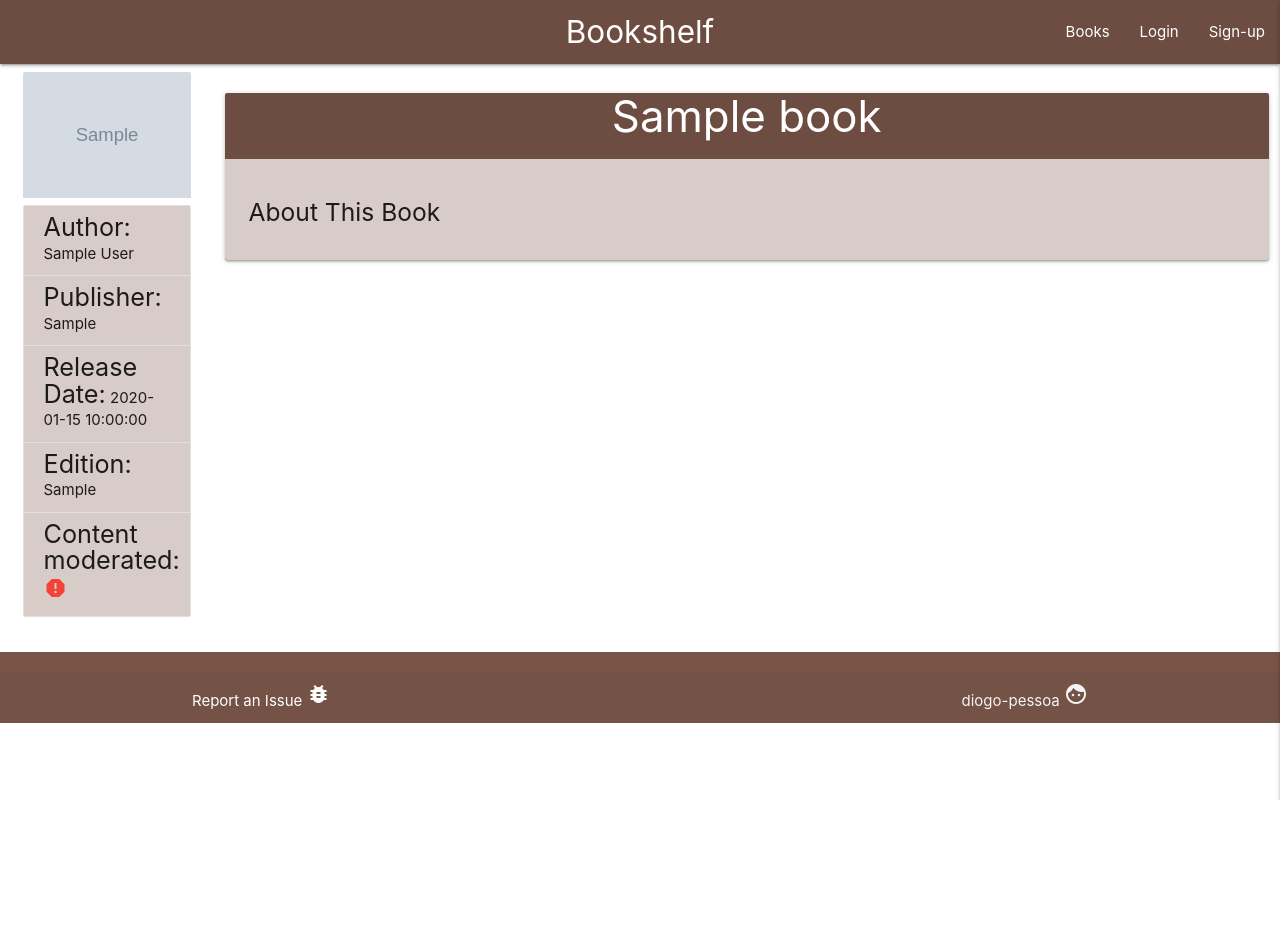
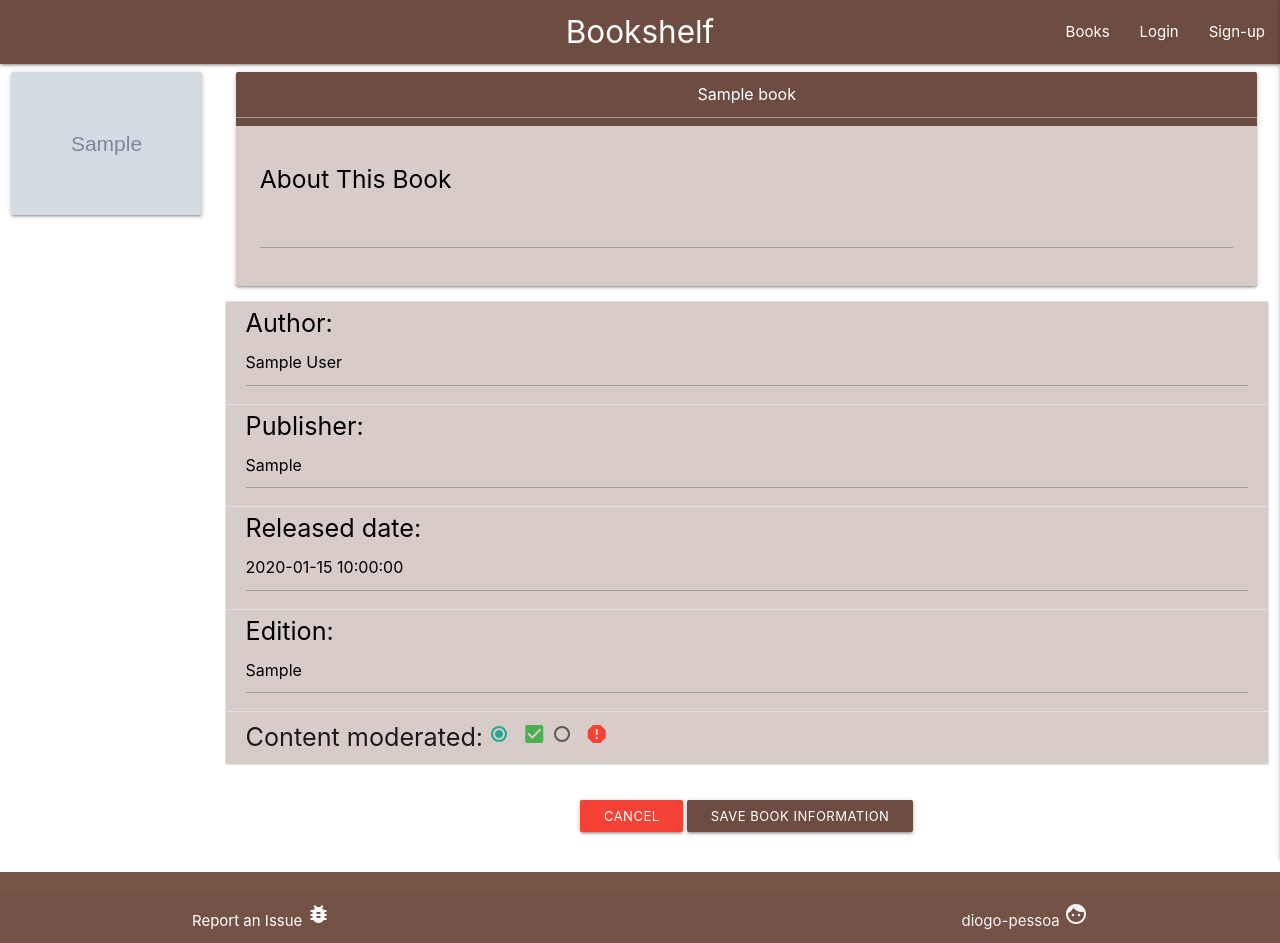
Before and after one commit to diogo-pessoa/milestoneThree, a Flask app: template app/book/templates/edit.html in a window 1280 px wide. Before the commit the page ends 800 px from the top, so only its background shows below. Run offline with Flask 2, Linux system fonts and the light colour scheme; the template is opened without the code that fills it: most values are stand-ins (such as "Sample title", 1, 10 or a date in 2020); grey boxes marked "Sample" are stand-in pictures; some libraries are stand-ins or nearby versions.

Commit message:
Edit template body complete
- edit.html
  - new template with form to change text-fields for book objects

- Book.html
  - updating book class method names
- books.html
  - updating book class method names

```diff
--- a/app/book/templates/books.html
+++ b/app/book/templates/books.html
@@ -12,12 +12,12 @@
             {% for book in books %}
             <li class="collection-item avatar brown lighten-4">
                 <i class="material-icons circle">folder</i>
-                <span class="title">{{ book.get_title() }}</span>
+                <span class="title">{{ book.get_formatted_title() }}</span>
                 <p>By {{ book.get_author() }} <br>
                     Published from {{ book.get_publisher() }} <br>
                     <span>Edition:</span> {{ book.get_edition() }}<br>
                 </p>
-                <a href="{{url_for( 'book.book_page', book_title=book.get_title_for_url()) }}"
+                <a href="{{url_for( 'book.book_page', book_title=book.get_raw_title()) }}"
                    class="secondary-content black-text">See more<i class="material-icons">link</i></a>
             </li>
             {% endfor %}
--- a/app/book/templates/edit.html
+++ b/app/book/templates/edit.html
@@ -4,8 +4,7 @@
 <div class="row">
 
     <div class="col s12 m4 l2">
-        <div class="card brown lighten-5">
-            <form class="col s12" method="POST" action="{{ url_for('book.edit', book_id=book.get_id()) }}">
+        <div class="card">
             <div class="card-image">
                 {% if book.get_cover_image() %}
                 <img class="responsive-img" src="{{ book.get_cover_image()}}">
@@ -13,45 +12,74 @@
                 <img class="responsive-img" src="{{ url_for('static', filename='/images/book_cover.png')  }}">
                 {% endif %}
             </div>
+        </div>
+    </div>
+    <div class="col s12 m8 l10">
+        <form class="col s12" method="POST" action="{{ url_for('book.edit', book_id=book.get_id()) }}">
+                <div class="card brown darken-1">
+                    <input id="title" name="title" minlength="5" maxlength="25"
+                           value="{{ book.get_formatted_title() }}" type="text" class="validate white-text title center" required>
+                    <div class="card-content brown lighten-4">
+                        <label for="description" class="black-text"><h5>About This Book</h5></label>
+                        <textarea id="description" name="description" minlength="5"
+                                  maxlength="200" class="materialize-textarea validate black-text" required>{{ book.get_description() }}</textarea>
+                    </div>
+                </div>
+                <div class="row">
                     <ul class="collection">
-                    <li class="collection-item brown lighten-4"><span class="flow-text">Author:</span> {{
-                        book.get_author()
-                        }}
+                        <li class="collection-item brown lighten-4">
+                            <label for="author" class="black-text"><span class="flow-text">Author:</span></label>
+                            <input id="author" name="author" minlength="5" maxlength="30"
+                                   value="{{ book.get_author() }}" type="text" class="validate" required>
                         </li>
-                    <li class="collection-item brown lighten-4"><span class="flow-text">Publisher:</span> {{
-                        book.get_publisher() }}
+                        <li class="collection-item brown lighten-4">
+                            <label for="publisher" class="black-text"><span class="flow-text">Publisher:</span></label>
+                            <input id="publisher" name="publisher" minlength="5" maxlength="15"
+                                   value="{{ book.get_publisher() }}" type="text" class="validate" required>
                         </li>
-                    <li class="collection-item brown lighten-4"><span class="flow-text">Release Date:</span> {{
-                        book.get_release_date() }}
+
                         </li>
-                    <li class="collection-item brown lighten-4"><span class="flow-text">Edition:</span> {{
-                        book.get_edition() }}
+                        <li class="collection-item brown lighten-4">
+                            <label for="released_date" class="black-text"><span
+                                    class="flow-text">Released date:</span></label>
+                            <input id="released_date" name="released_date" minlength="1" maxlength="5"
+                                   value="{{ book.get_release_date() }}" type="text" class="validate" required>
                         </li>
-                    <li class="collection-item brown lighten-4"><span class="flow-text">Content moderated:</span>
-                        {% if book.get_reviewed() %}
-                        <i class="material-icons green-text">check_box</i>
-                        {% else %}
-                        <i class="material-icons red-text">report</i>
-                        {% endif %}
+                        <li class="collection-item brown lighten-4">
+                            <label for="edition" class="black-text"><span class="flow-text">Edition:</span></label>
+                            <input id="edition" name="edition" maxlength="3"
+                                   value="{{ book.get_edition() }}" type="text" class="validate" required>
+                        </li>
+
+                        <li class="collection-item brown lighten-4">
+                            <span class="flow-text">Content moderated:</span>
+                            <label>
+                                <input for="reviewed" class="with-gap white" name="reviewed" type="radio" checked value="1"/>
+                                <span class="black-text"><i class="material-icons green-text">check_box</i></span>
+                            </label>
+                            <label>
+                                <input for="reviewed" class="with-gap white" name="reviewed" type="radio" value="0"/>
+                                <span class="black-text"><i class="material-icons red-text">report</i></span>
+                            </label>
+                        </li>
+
                     </ul>
+                </div>
+                <!-- submit button -->
+                <div class="row">
+                    <div class="col s12 center-align">
+                        <!-- cancel button -->
+                        <a href="{{url_for( 'book.book_page', book_title=book.get_raw_title()) }}"
+                           class="btn-small red white-text text-shadow">
+                            Cancel <i class="fas fa-times-circle right"></i>
+                        </a>
+                        <button type="submit" class="btn-small brown darken-1 white-text text-shadow">
+                            Save book Information <i class="fas fa-edit right"></i>
+                        </button>
+                    </div>
+                </div>
+        </form>
     </div>
 </div>
 
-    <div class="col s12 m8 l10">
-        <div class="card brown darken-1">
-            <h3 class="header center white-text">{{ book.get_title() }}</h3>
-            <div class="card-content brown lighten-4">
-
-                <h5>About This Book</h5>
-                <p>{{ book.get_description() }}</p>
-            </div>
-        </div>
-    </div>
-    </form>
-
-</div>
-</div>
-
-</div>
-
 {% endblock %}
```
Also changed, not shown: app/book/templates/book.html (+8 -11 lines), test/data/book.json (+3 -3 lines). Lines whose indentation alone changed are shown as unchanged.
